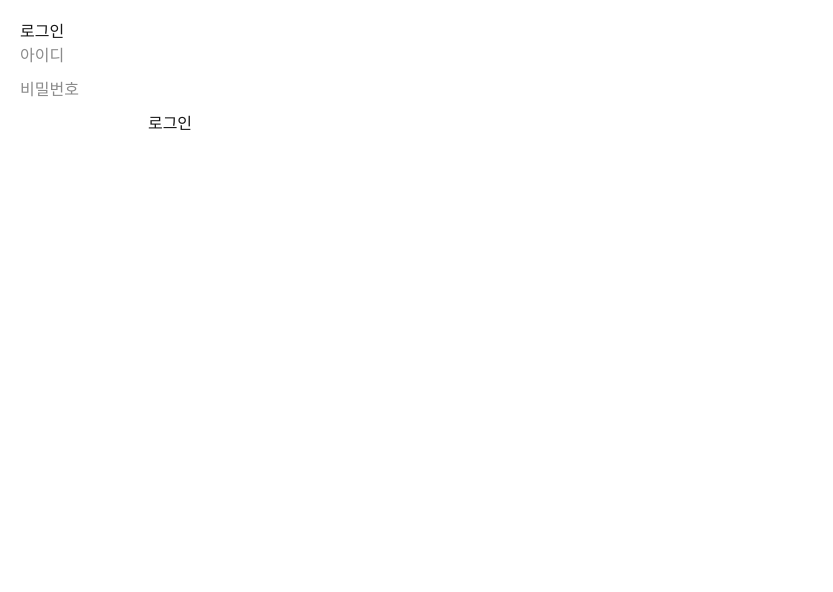
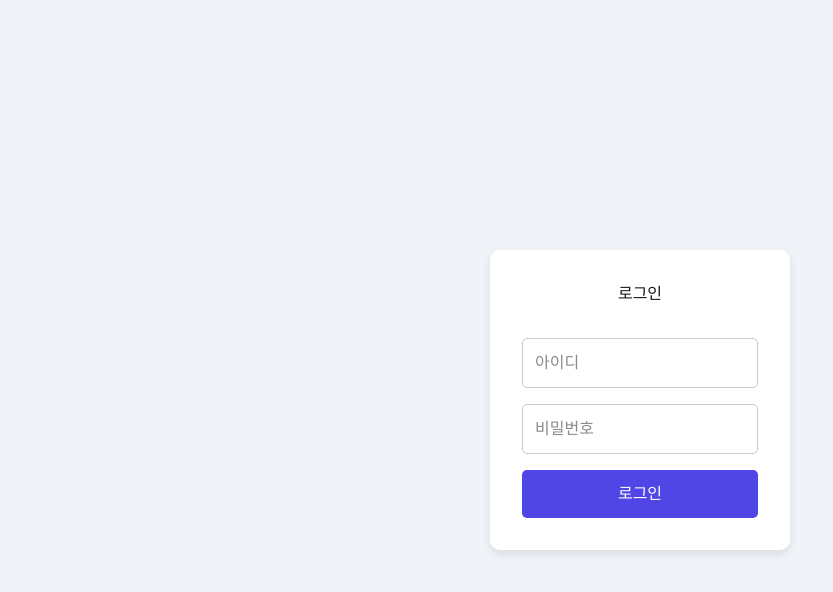
Before and after one commit to YooDaewhan/chat-frontend, a Next.js app: page /login in a window 1280 px wide. Shown: the top 592 px of the page, without its empty margins (0-833 px from the left). Built offline with nearby package versions, Linux system fonts and the light colour scheme.

Commit message:
로그인 이쁘게, 로그아웃추가

```diff
--- a/src/app/login/page.jsx
+++ b/src/app/login/page.jsx
@@ -1,10 +1,18 @@
 "use client";
-import { useState } from "react";
+import { useState, useEffect } from "react";
 
 export default function LoginPage() {
   const [id, setId] = useState("");
   const [password, setPassword] = useState("");
   const [message, setMessage] = useState("");
+  const [userId, setUserId] = useState(null);
+
+  useEffect(() => {
+    const storedUser = localStorage.getItem("user");
+    if (storedUser) {
+      setUserId(storedUser);
+    }
+  }, []);
 
   const handleSubmit = async (e) => {
     e.preventDefault();
@@ -21,43 +29,127 @@ export default function LoginPage() {
       const data = await res.json();
 
       if (res.ok) {
-        setMessage("로그인 성공!");
-        localStorage.setItem("user", id); // ✅ 로컬스토리지 저장
+        setMessage("✅ 로그인 성공!");
+        localStorage.setItem("user", id);
+        setUserId(id);
       } else {
-        setMessage(`오류: ${data.error}`);
+        setMessage(`❌ ${data.error}`);
       }
     } catch (err) {
-      setMessage("서버 통신 오류: " + err.message);
+      setMessage("❌ 서버 통신 오류: " + err.message);
     }
   };
 
+  const handleLogout = () => {
+    localStorage.removeItem("user");
+    setUserId(null);
+    setMessage("✅ 로그아웃 되었습니다.");
+    setId("");
+    setPassword("");
+  };
+
   return (
-    <div style={{ padding: 20 }}>
-      <h1>로그인</h1>
+    <div
+      style={{
+        display: "flex",
+        justifyContent: "center",
+        alignItems: "center",
+        height: "100vh",
+        backgroundColor: "#f0f4f8",
+      }}
+    >
       <form
         onSubmit={handleSubmit}
         style={{
+          backgroundColor: "#ffffff",
+          padding: "2rem",
+          borderRadius: "10px",
+          boxShadow: "0 4px 10px rgba(0, 0, 0, 0.1)",
           display: "flex",
           flexDirection: "column",
-          maxWidth: 300,
-          gap: 10,
+          width: "300px",
+          gap: "1rem",
         }}
       >
+        <h2 style={{ textAlign: "center", marginBottom: "1rem" }}>로그인</h2>
+
         <input
           placeholder="아이디"
           value={id}
           onChange={(e) => setId(e.target.value)}
           required
+          style={{
+            padding: "0.75rem",
+            borderRadius: "5px",
+            border: "1px solid #ccc",
+            fontSize: "1rem",
+          }}
         />
+
         <input
           type="password"
           placeholder="비밀번호"
           value={password}
           onChange={(e) => setPassword(e.target.value)}
           required
+          style={{
+            padding: "0.75rem",
+            borderRadius: "5px",
+            border: "1px solid #ccc",
+            fontSize: "1rem",
+          }}
         />
-        <button type="submit">로그인</button>
-        {message && <div style={{ marginTop: 10 }}>{message}</div>}
+
+        <button
+          type="submit"
+          style={{
+            padding: "0.75rem",
+            borderRadius: "5px",
+            border: "none",
+            backgroundColor: "#4f46e5",
+            color: "white",
+            fontSize: "1rem",
+            cursor: "pointer",
+            transition: "background-color 0.2s",
+          }}
+          onMouseOver={(e) => (e.target.style.backgroundColor = "#4338ca")}
+          onMouseOut={(e) => (e.target.style.backgroundColor = "#4f46e5")}
+        >
+          로그인
+        </button>
+
+        {userId && (
+          <button
+            type="button"
+            onClick={handleLogout}
+            style={{
+              padding: "0.75rem",
+              borderRadius: "5px",
+              border: "none",
+              backgroundColor: "#ef4444",
+              color: "white",
+              fontSize: "1rem",
+              cursor: "pointer",
+              transition: "background-color 0.2s",
+            }}
+            onMouseOver={(e) => (e.target.style.backgroundColor = "#dc2626")}
+            onMouseOut={(e) => (e.target.style.backgroundColor = "#ef4444")}
+          >
+            로그아웃 ({userId})
+          </button>
+        )}
+
+        {message && (
+          <div
+            style={{
+              marginTop: "0.5rem",
+              color: message.includes("성공") ? "green" : "red",
+              textAlign: "center",
+            }}
+          >
+            {message}
+          </div>
+        )}
       </form>
     </div>
   );
--- a/src/app/page.js
+++ b/src/app/page.js
@@ -39,15 +39,14 @@ export default function Home() {
               width={20}
               height={20}
             />
-            Deploy now
+            로그인
           </a>
           <a
             className="rounded-full border border-solid border-black/[.08] dark:border-white/[.145] transition-colors flex items-center justify-center hover:bg-[#f2f2f2] dark:hover:bg-[#1a1a1a] hover:border-transparent font-medium text-sm sm:text-base h-10 sm:h-12 px-4 sm:px-5 w-full sm:w-auto md:w-[158px]"
             href="https://nextjs.org/docs?utm_source=create-next-app&utm_medium=appdir-template-tw&utm_campaign=create-next-app"
-            target="_blank"
             rel="noopener noreferrer"
           >
-            Read our docs
+            회원가입
           </a>
         </div>
       </main>
@@ -55,7 +54,6 @@ export default function Home() {
         <a
           className="flex items-center gap-2 hover:underline hover:underline-offset-4"
           href="https://nextjs.org/learn?utm_source=create-next-app&utm_medium=appdir-template-tw&utm_campaign=create-next-app"
-          target="_blank"
           rel="noopener noreferrer"
         >
           <Image
```
